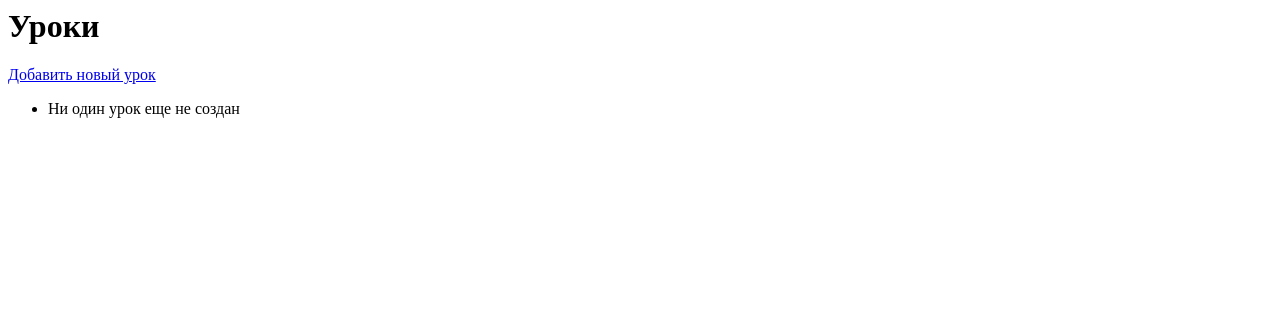
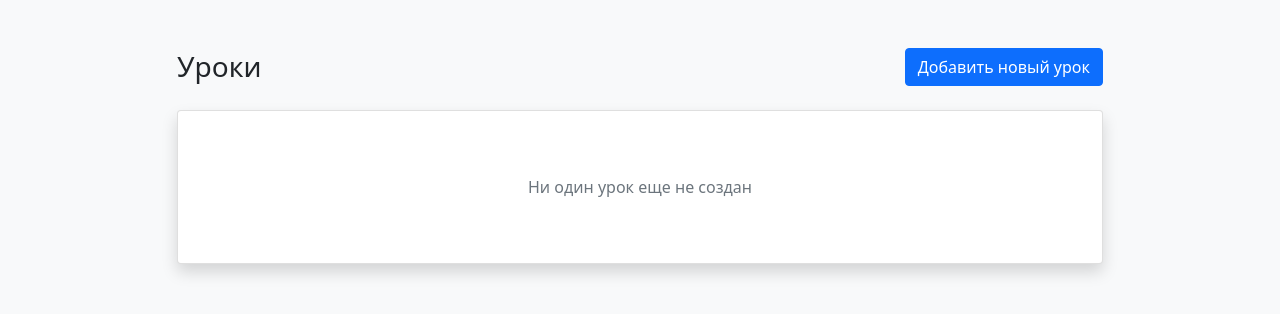
Before and after one commit to lastanna/crud_email_celery_flower, a Django app: page / in a window 1280 px wide. Shown: the top 314 px of the page. Run offline with Django 5.2, Linux system fonts and the light colour scheme; data that the repository does not hold is empty; parts of the project's set-up code (start-up, migrations or seed data) failed here and were passed over.

Commit message:
Изменено название функции с send_created_email на of send_lesson_email_task в services.py В requirements.txt добавлены django-crispy-forms и flower, убраны промежуточные зависимости для установленных пакетов. Изменен list template

```diff
--- a/lessons/services.py
+++ b/lessons/services.py
@@ -1,7 +1,7 @@
 from django.db import transaction
-from lessons.tasks import send_lesson_email_task
+from lessons.tasks import send_created_email
 
-def create_lesson_with_notification(form):
+def create_lesson_with_notification(form, is_completed):
     # Атомарная операция: создает урок и ставит задачу на отправку email
     with transaction.atomic():
         # 1. Создаем запись в базе, сохраняем данные из формы в модель
@@ -10,5 +10,5 @@ def create_lesson_with_notification(form):
         # on_commit гарантирует, что задача уйдет в redis только после того, как SQL запрос
         # реально завершится (COMMIT).
         transaction.on_commit(
-            lambda: send_lesson_email_task(form.instance.id)
+            lambda: send_created_email(form.instance.id)
         )
--- a/lessons/templates/lessons/list.html
+++ b/lessons/templates/lessons/list.html
@@ -1,15 +1,66 @@
-<h1>Уроки</h1>
-<!-- Кнопка добавить урок-->
-<a href="{% url 'lessons:create' %}">Добавить новый урок</a>
-<ul>
-    <!-- Iterate over object_list -->
-    {% for object in object_list %}
-    <!-- Display Objects -->
-    <a href="{% url 'lessons:update' object.id %}">
-        <li>{{ object.title }}</li></a><input type="checkbox" {% if object.completed_at != None %}checked{% endif %} onclick="return false;">
+<!DOCTYPE html>
+<html lang="ru">
+    <head>
+        <!-- Required meta tags -->
+        <meta charset="utf-8">
+        <meta name="viewport" content="width=device-width, initial-scale=1">
 
-    <!-- If objet_list is empty  -->
-    {% empty %}
-    <li>Ни один урок еще не создан</li>
-    {% endfor %}
-</ul>
+        <!-- Bootstrap CSS -->
+        <link href="https://cdn.jsdelivr.net/npm/bootstrap@5.0.2/dist/css/bootstrap.min.css" rel="stylesheet" integrity="sha384-EVSTQN3/azprG1Anm3QDgpJLIm9Nao0Yz1ztcQTwFspd3yD65VohhpuuCOmLASjC" crossorigin="anonymous">
+    </head>
+    <body class="bg-light">
+        <div class="container mt-5">
+            <div class="row justify-content-center">
+                <div class="col-md-10">
+
+                    <!-- Заголовок и кнопка добавления -->
+                    <div class="d-flex justify-content-between align-items-center mb-4">
+                        <h1 class="h3 mb-0 text-gray-800">Уроки</h1>
+                        <a href="{% url 'lessons:create' %}" class="btn btn-primary">
+                            <i class="bi bi-plus-lg"></i> Добавить новый урок
+                        </a>
+                    </div>
+
+                    <!-- Карточка со списком -->
+                    <div class="card shadow">
+                        <div class="list-group list-group-flush">
+                            {% for object in object_list %}
+                                <div class="list-group-item list-group-item-action d-flex justify-content-between align-items-center p-3">
+                                    <div class="d-flex align-items-center">
+                                        <!-- Чекбокс (только для чтения) -->
+                                        <div class="form-check me-3">
+                                            <input class="form-check-input" type="checkbox"
+                                                   {% if object.completed_at %}checked{% endif %}
+                                                   style="transform: scale(1.2);" onclick="return false;">
+                                        </div>
+                                        <!-- Ссылка на редактирование -->
+                                        <div>
+                                            <a href="{% url 'lessons:update' object.id %}"
+                                               class="text-decoration-none fw-bold {% if object.completed_at %}text-muted{% else %}text-dark{% endif %}">
+                                                {{ object.title }}
+                                            </a>
+                                            {% if object.completed_at %}
+                                                <small class="d-block text-muted">Завершен: {{ object.completed_at|date:"d.m.Y" }}</small>
+                                            {% endif %}
+                                        </div>
+                                    </div>
+
+                                    <!-- Кнопка действия -->
+                                    <a href="{% url 'lessons:update' object.id %}" class="btn btn-sm btn-outline-secondary">
+                                        <i class="bi bi-pencil"></i>
+                                    </a>
+                                </div>
+                                {% empty %}
+                                <div class="text-center p-5">
+                                    <i class="bi bi-journal-x text-muted" style="font-size: 3rem;"></i>
+                                    <p class="mt-3 text-muted">Ни один урок еще не создан</p>
+                                </div>
+                            {% endfor %}
+                        </div>
+                    </div>
+                </div>
+            </div>
+        </div>
+        <script src="https://cdn.jsdelivr.net/npm/bootstrap@5.0.2/dist/js/bootstrap.bundle.min.js" integrity="sha384-MrcW6ZMFYlzcLA8Nl+NtUVF0sA7MsXsP1UyJoMp4YLEuNSfAP+JcXn/tWtIaxVXM" crossorigin="anonymous"></script>
+    </body>
+</html>
--- a/requirements.txt
+++ b/requirements.txt
@@ -1,6 +1,6 @@
-asgiref==3.11.0
 Django==6.0.1
-sqlparse==0.5.5
-daphne>=4.0
 celery[redis]>=5.3
 channels_redis>=4.2
+flower
+django-crispy-forms
+crispy-bootstrap5
```
